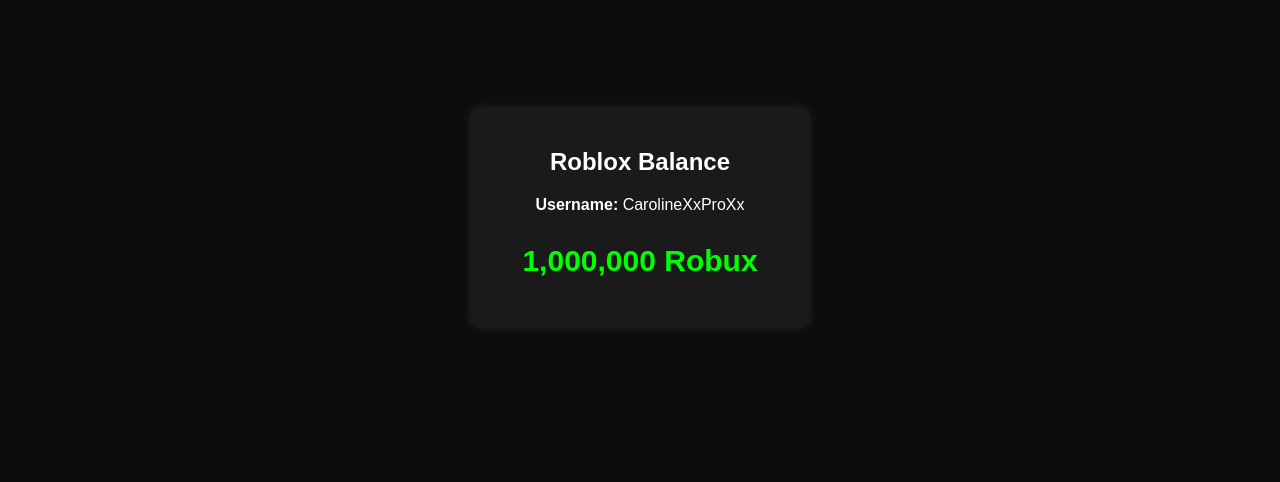
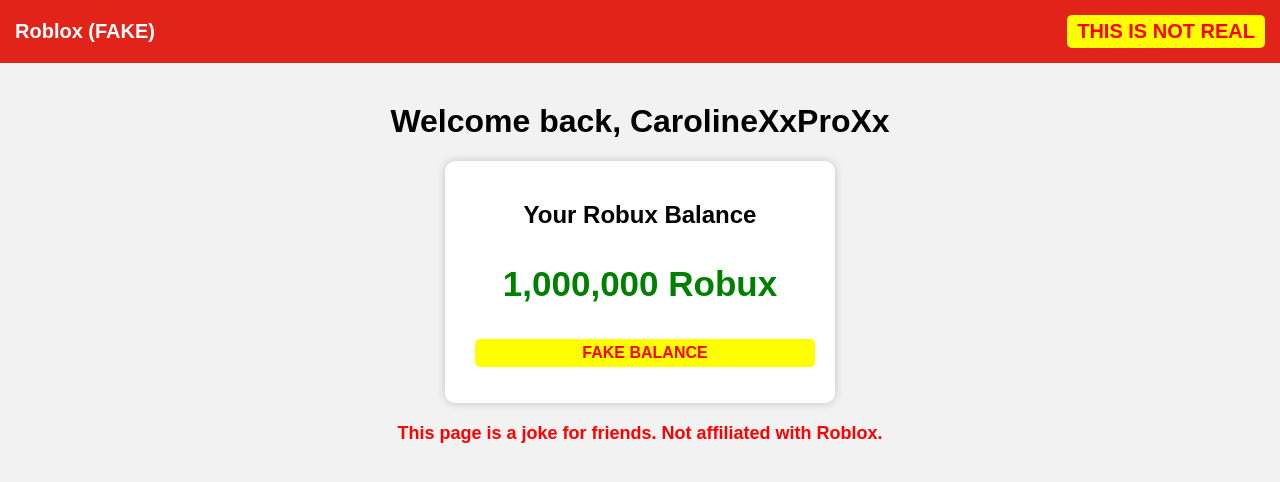
Before and after one commit to robloxesp/roblox, a plain HTML site: page index.html in a window 1280 px wide. Drawn offline with Linux system fonts and the light colour scheme.

Commit message:
Update index.html

```diff
--- a/index.html
+++ b/index.html
@@ -1,36 +1,81 @@
 <!DOCTYPE html>
 <html>
 <head>
-  <title>Roblox</title>
+  <title>FAKE Roblox Homepage</title>
   <style>
     body {
-      background-color: #0d0d0d;
+      margin: 0;
+      font-family: Arial, sans-serif;
+      background-color: #f2f2f2;
+    }
+
+    /* Top nav bar */
+    .navbar {
+      background-color: #e2231a; /* Roblox red */
+      padding: 15px;
       color: white;
-      font-family: Arial, sans-serif;
+      font-size: 20px;
+      font-weight: bold;
+      display: flex;
+      justify-content: space-between;
+      align-items: center;
+    }
+
+    .fake-tag {
+      background: yellow;
+      color: red;
+      font-weight: bold;
+      padding: 5px 10px;
+      border-radius: 5px;
+      margin-left: 10px;
+    }
+
+    .content {
       text-align: center;
-      padding-top: 100px;
+      margin-top: 40px;
     }
-    .card {
-      background-color: #1a1a1a;
+
+    .balance-box {
+      background: white;
+      width: 350px;
+      margin: 20px auto;
       padding: 20px;
-      width: 300px;
-      margin: auto;
       border-radius: 10px;
-      box-shadow: 0 0 10px #222;
+      box-shadow: 0 0 8px rgba(0,0,0,0.2);
     }
+
     .robux {
-      color: #00ff00;
-      font-size: 30px;
+      color: green;
+      font-size: 35px;
       font-weight: bold;
+    }
+
+    .warning {
+      margin-top: 20px;
+      color: red;
+      font-weight: bold;
+      font-size: 18px;
     }
   </style>
 </head>
 <body>
 
-  <div class="card">
-    <h2>Roblox Balance</h2>
-    <p><strong>Username:</strong> CarolineXxProXx</p>
-    <p class="robux">1,000,000 Robux</p>
+  <!-- Roblox-style top bar -->
+  <div class="navbar">
+    Roblox (FAKE)
+    <span class="fake-tag">THIS IS NOT REAL</span>
+  </div>
+
+  <div class="content">
+    <h1>Welcome back, <strong>CarolineXxProXx</strong></h1>
+
+    <div class="balance-box">
+      <h2>Your Robux Balance</h2>
+      <p class="robux">1,000,000 Robux</p>
+      <p class="fake-tag">FAKE BALANCE</p>
+    </div>
+
+    <p class="warning">This page is a joke for friends. Not affiliated with Roblox.</p>
   </div>
 
 </body>
```
